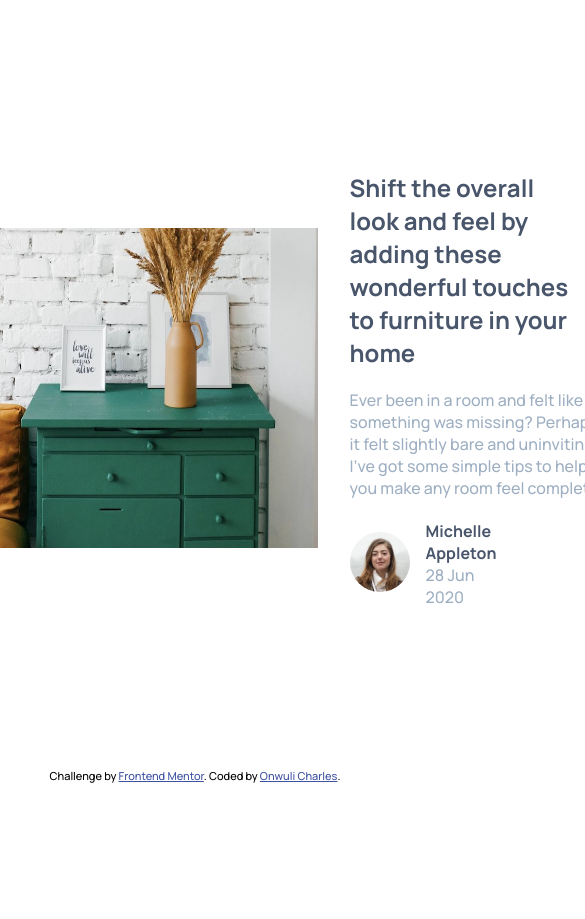
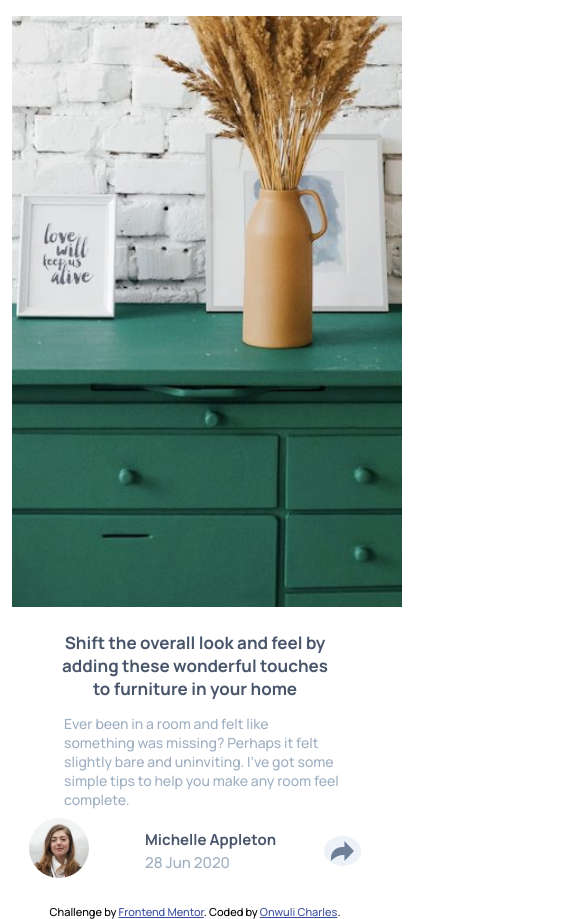
Before and after one commit to Ot-Charlie/article-preview-component-master, a plain HTML site: page index.html in a window 390 px wide. Shown: the top 919 px of the page, 585 px wide, since content can reach past the window. Before the commit the page ends 844 px from the top, so only its background shows below. Drawn offline with Linux system fonts and the light colour scheme.

Commit message:
media resonsiveness updates

```diff
--- a/index.html
+++ b/index.html
@@ -21,14 +21,14 @@
   to help you make any room feel complete.</p>
 <div class="author">
   <img src="article-preview-component-master/images/avatar-michelle.jpg" class="user-pic" alt="author's picture">
-  <div>
-  <h4>Michelle Appleton</h4>
+  <div >
+  <h4 class="michelle">Michelle Appleton</h4>
   <p class="date">28 Jun 2020</p>
 </div>
 <div class="share-container">
   <img src="article-preview-component-master/images/icon-share.svg" alt="share icon" class="share-trigger">
   </div>
-  <div id="share-menu" class="icon-positioning">
+  <div id="share-menu">
  <span> SHARE</span>
   <a href="#" target="_blank"><img src="article-preview-component-master/images/icon-facebook.svg" alt="facebook icon"></a>
   <a href="#" target="_blank"><img src="article-preview-component-master/images/icon-twitter.svg" alt="twitter icon"></a>
--- a/style.css
+++ b/style.css
@@ -57,7 +57,7 @@ h4 {
   display: flex;
   justify-content: center;
   align-items: center;
-  margin-left: 10rem;
+  margin-left: 28%;
 }
 
 .share-trigger {
@@ -70,7 +70,7 @@ span {
 #share-menu {
   display: none;
   position: absolute;
-  left: 50%;
+  left: 47%;
   bottom: 100%;
   cursor: pointer;
   background-color: hsl(217, 19%, 35%);
@@ -88,13 +88,10 @@ span {
   border-style: solid;
   border-color: hsl(217, 19%, 35%) transparent transparent transparent;
 }
-.icon-positioning {
+#share-menu.active {
   display: flex;
   align-items: center;
   gap: 1rem;
-}
-#share-menu.active {
-  display: flex;
 }
 .attribution {
   font-size: 11px;
@@ -103,3 +100,144 @@ span {
 .attribution a {
   color: hsl(228, 45%, 44%);
 }
+ @media(min-width: 1025px)and (max-width: 1230px) {
+  .share-container{
+    margin-left: 25%;
+  }
+}
+@media (max-width: 1024px) {
+  main{
+    gap:1rem
+  }
+  .drawers{
+    padding-left: 197px;
+  }
+  h2{
+    padding-right: 52px;
+    font-size: 15px;
+  }
+  .share-container {
+  margin-left: 22%;
+}
+.room{
+  padding-right: 1px;
+  font-size: 13px;
+}
+#share-menu {
+  left: 48%;
+  padding: 15px 20px 15px 30px;
+}
+.author{
+  font-size: 13px;
+}
+}
+
+@media (max-width: 768px) {
+  main {
+    flex-direction: column;
+    padding: 1rem;
+    gap: 1.5rem;
+  }
+  .drawers {
+    width: 60%;
+    height: 70vh;
+    padding-left: 0;
+  }
+  h2 {
+    margin: 0 auto;
+    max-width: 380px;
+    font-size: 20px;
+    text-align: justify;
+  }
+  .room {
+    padding-right: 0;
+    text-align:left;
+    font-size: 17px;
+    max-width: 335px;
+  }
+  .share-container {
+    height: 30px;
+    width: 40px;
+  z-index: 2;
+  }
+  #share-menu {
+    left: 70%;
+    padding: 15px 20px 15px 30px;
+  }
+  .author {
+  display: flex;
+  justify-content: space-evenly;
+    font-size: 15px;
+    gap:1rem;
+  }
+  .michelle {
+  width:  160px;
+  text-align: justify;
+margin-left: 40px;
+}
+.date{
+  margin-top: 2px;
+  margin-left:40px
+}
+#share-menu {
+  width: 26rem;
+  left: 0;
+  padding: 15px 20px 15px 30px;
+  border-radius: 0 0 20px 20px;
+  bottom: 10%;
+  z-index: 1;
+}
+#share-menu::after {
+  display: none;
+}
+#share-menu.active {
+  display: flex;
+  gap: 4rem;
+}
+}
+@media(min-width: 320px)and (max-width: 426px){
+ body{
+  margin: 0;
+ }
+  .drawers {
+ width: 100vw;
+object-fit: cover;
+  margin-left: 1.5rem;
+}
+/* section{
+  display: flex;
+  flex-direction: column;
+  justify-content: center;
+  margin: auto;
+} */
+h2{
+   text-align: center;
+  max-width: 280px;
+  margin: 0 auto;
+  padding-right: 0;
+  font-size: 17px;
+}
+.room {
+  max-width: 310px;
+/* margin-left: 5%; */
+font-size: 14px;
+padding-left: 35px;
+
+}
+.share-container{
+  margin-left: 1%;
+  margin-top: 5px;
+}
+
+.author{
+  position: relative;
+  left:0;
+  margin: 0;
+  padding: 0;
+}
+#share-menu.active {
+  width: 105vw;
+gap: 2rem;
+
+}
+}
```
